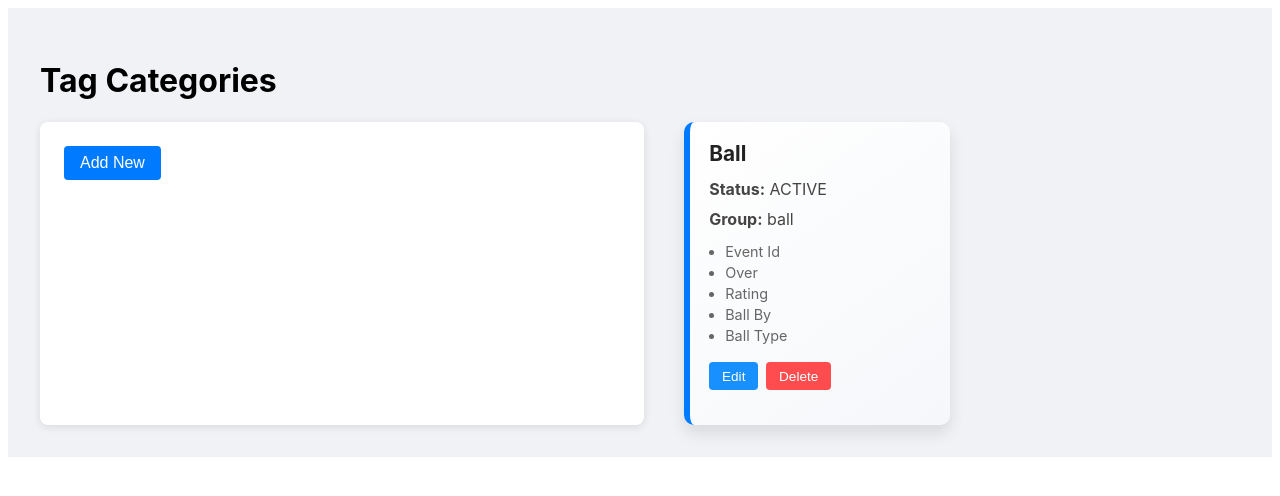
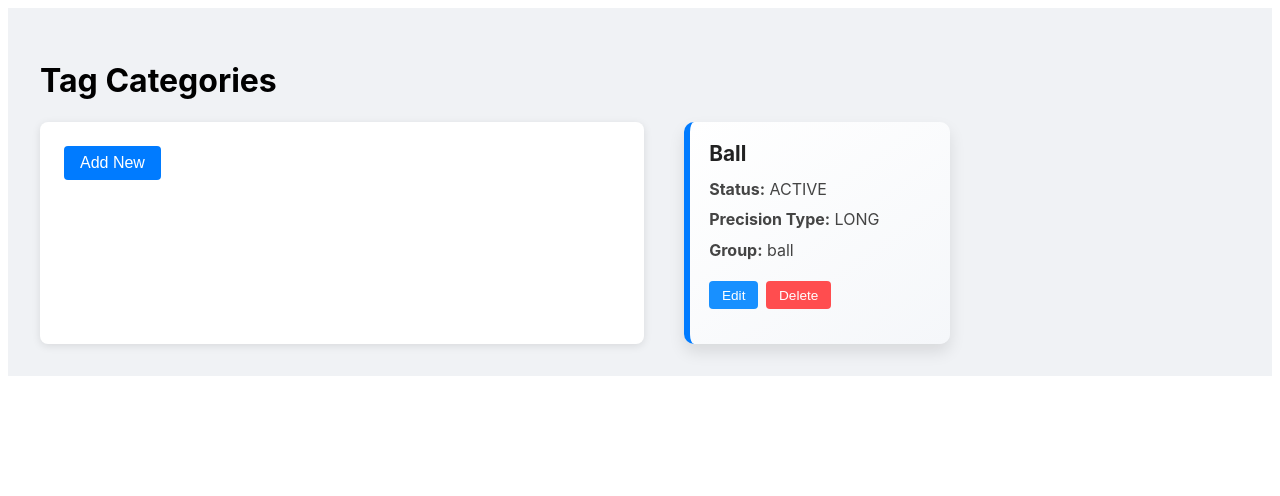
Before and after one commit to 2shiwangi000/Tag-Category-Management, a React (Vite) app: page / in a window 1280 px wide. Shown: the top 496 px of the page. Built offline with nearby package versions, Linux system fonts and the light colour scheme.

Commit message:
card  css modified

```diff
--- a/src/components/TagCategoryCard.tsx
+++ b/src/components/TagCategoryCard.tsx
@@ -12,15 +12,16 @@ const TagCategoryCard = ({ category, onEdit, onDelete }: Props) => {
     <div className={styles.card}>
       <h3>{category.name}</h3>
       <p><strong>Status:</strong> {category.status}</p>
+      <p><strong>Precision Type:</strong> {category.precisionType}</p>
       <p><strong>Group:</strong> {category.group.label}</p>
 
-      {category.metadataConfig?.length > 0 && (
+      {/* {category.metadataConfig?.length > 0 && (
         <ul>
           {category.metadataConfig.map((meta, index) => (
             <li key={index}>{meta.label}</li>
           ))}
         </ul>
-      )}
+      )} */}
 
       <div className={styles.buttons}>
         <button onClick={() => onEdit(category)}>Edit</button>
--- a/src/styles/Card.module.scss
+++ b/src/styles/Card.module.scss
@@ -4,7 +4,7 @@
   position: relative;
   overflow: hidden;
   border-left: 6px solid #007bff;
-  height: auto;
+  height: fit-content;
   background: linear-gradient(145deg, #ffffff, #f5f7fa);
   border-radius: 10px;
   box-shadow: 0 8px 16px rgba(0, 0, 0, 0.1);
@@ -47,10 +47,11 @@
 }
 
 .card .buttons {
-  margin-top: auto;
+  margin-top: 1rem;
   display: flex;
   justify-content: flex-start;
   gap: 0.5rem;
+
 }
 
 .card button {
```
